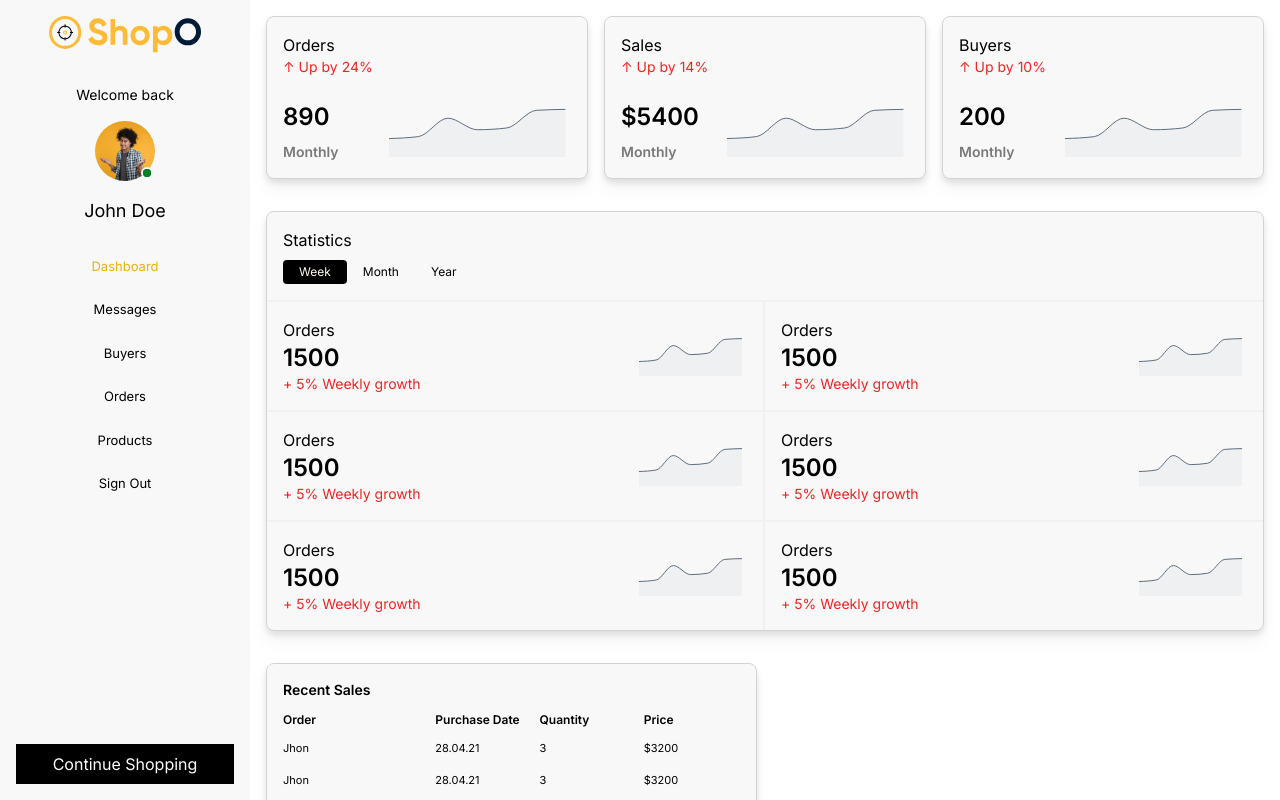
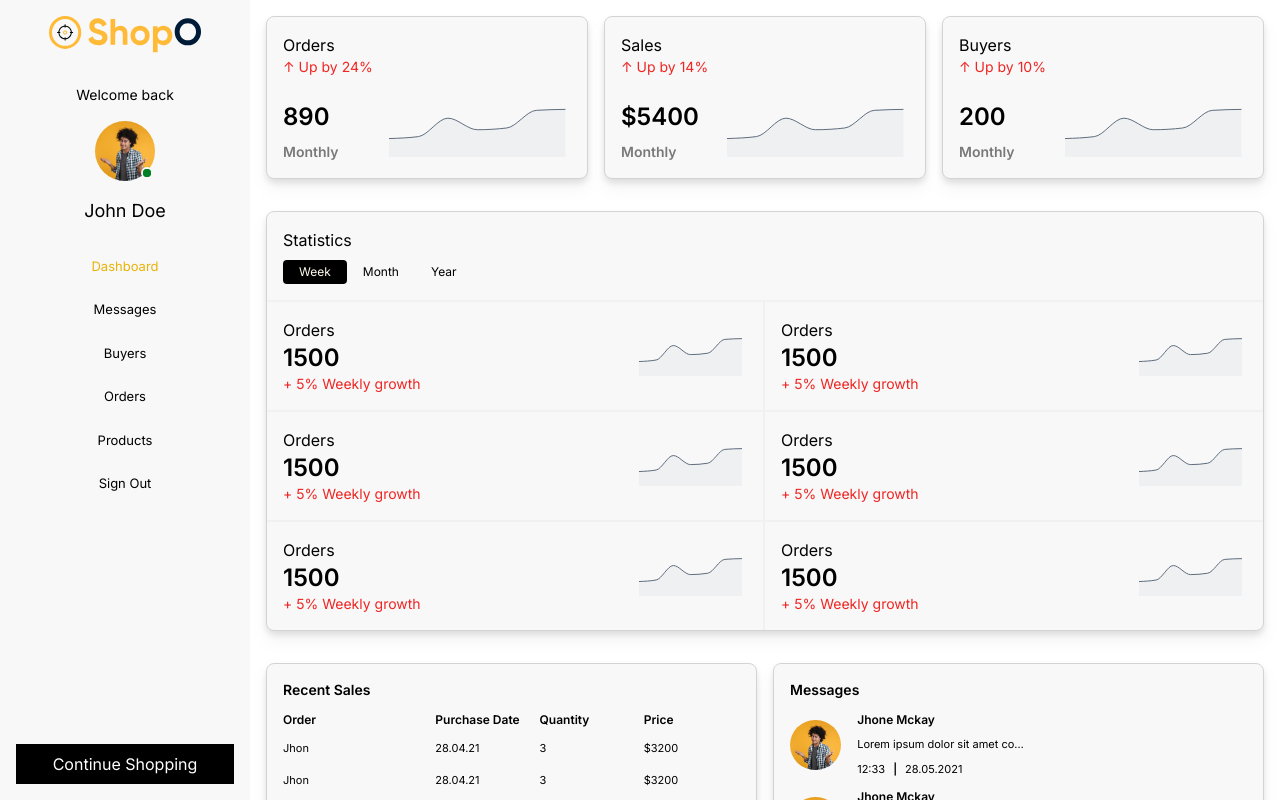
Before and after one commit to UzairMalik17/e-commerceSingle, a Next.js app: page /admin/dashboard in a window 1280 px wide. Shown: the top 800 px of the page. Built offline with nearby package versions, Linux system fonts and the light colour scheme.

Commit message:
Recent Messages Completed

```diff
--- a/components/Client/Dashboard/DashboardComponent.tsx
+++ b/components/Client/Dashboard/DashboardComponent.tsx
@@ -2,6 +2,7 @@ import React from "react";
 import OverviewCard from "./OverviewCard/OverviewCard";
 import Statistics from "./Statistics/Statistics";
 import RecentSales from "./RecentSales/RecentSales";
+import RecentMessages from "./RecentMessages/RecentMessages";
 const CardData = [
   {
     title: "Orders",
@@ -38,6 +39,7 @@ const DashboardComponent = () => {
       <Statistics />
       <div className="w-full h-[400px] grid lg:grid-cols-2 gap-4">
         <RecentSales />
+        <RecentMessages />
       </div>
     </div>
   );
--- /dev/null
+++ b/components/Client/Dashboard/RecentMessages/MessagesRow.tsx
@@ -0,0 +1,33 @@
+import React from "react";
+import Link from "next/link";
+interface Props {
+  img: string;
+  name: string;
+  msg: string;
+  time: string;
+  date: string;
+}
+const MessagesRow: React.FC<Props> = ({ img, name, msg, date, time }) => {
+  return (
+    <Link
+      href="admin/chat"
+      className="w-full flex flex-row gap-4 items-center justify-start">
+      <div
+        style={{
+          backgroundImage: `url(${img})`,
+        }}
+        className={`w-[60px] h-[50px] bg-center bg-cover bg-no-repeat rounded-full`}></div>
+      <div className="w-full flex flex-col items-start justify-start gap-2 text-[11px]">
+        <p className="font-semibold text-xs">{name}</p>
+        <p className="w-[170px] truncate">{msg}</p>
+        <div className="w-full flex items-center justify-start gap-2">
+          <p>{time}</p>
+          <p className="font-semibold">|</p>
+          <p>{date}</p>
+        </div>
+      </div>
+    </Link>
+  );
+};
+
+export default MessagesRow;
--- /dev/null
+++ b/components/Client/Dashboard/RecentMessages/RecentMessages.tsx
@@ -0,0 +1,104 @@
+import React from "react";
+import MessagesRow from "./MessagesRow";
+const messages = [
+  {
+    img: "/Assets/Dashboard/User.jpg",
+    name: "Jhone Mckay",
+    msg: "Lorem ipsum dolor sit amet consectetur adipisicing elit. Serecusandae quis quo. Itaque minus corrupti inventore hic cupidit atenobis quo fuga adipisci enim. Velit ipsa vero impedit dolorem delectus? Exercitationem!",
+    time: "12:33",
+    date: "28.05.2021",
+  },
+  {
+    img: "/Assets/Dashboard/User.jpg",
+    name: "Jhone Mckay",
+    msg: "Lorem ipsum dolor sit amet consectetur adipisicing elit. Serecusandae quis quo. Itaque minus corrupti inventore hic cupidit atenobis quo fuga adipisci enim. Velit ipsa vero impedit dolorem delectus? Exercitationem!",
+    time: "12:33",
+    date: "28.05.2021",
+  },
+  {
+    img: "/Assets/Dashboard/User.jpg",
+    name: "Jhone Mckay",
+    msg: "Lorem ipsum dolor sit amet consectetur adipisicing elit. Serecusandae quis quo. Itaque minus corrupti inventore hic cupidit atenobis quo fuga adipisci enim. Velit ipsa vero impedit dolorem delectus? Exercitationem!",
+    time: "12:33",
+    date: "28.05.2021",
+  },
+  {
+    img: "/Assets/Dashboard/User.jpg",
+    name: "Jhone Mckay",
+    msg: "Lorem ipsum dolor sit amet consectetur adipisicing elit. Serecusandae quis quo. Itaque minus corrupti inventore hic cupidit atenobis quo fuga adipisci enim. Velit ipsa vero impedit dolorem delectus? Exercitationem!",
+    time: "12:33",
+    date: "28.05.2021",
+  },
+  {
+    img: "/Assets/Dashboard/User.jpg",
+    name: "Jhone Mckay",
+    msg: "Lorem ipsum dolor sit amet consectetur adipisicing elit. Serecusandae quis quo. Itaque minus corrupti inventore hic cupidit atenobis quo fuga adipisci enim. Velit ipsa vero impedit dolorem delectus? Exercitationem!",
+    time: "12:33",
+    date: "28.05.2021",
+  },
+  {
+    img: "/Assets/Dashboard/User.jpg",
+    name: "Jhone Mckay",
+    msg: "Lorem ipsum dolor sit amet consectetur adipisicing elit. Serecusandae quis quo. Itaque minus corrupti inventore hic cupidit atenobis quo fuga adipisci enim. Velit ipsa vero impedit dolorem delectus? Exercitationem!",
+    time: "12:33",
+    date: "28.05.2021",
+  },
+  {
+    img: "/Assets/Dashboard/User.jpg",
+    name: "Jhone Mckay",
+    msg: "Lorem ipsum dolor sit amet consectetur adipisicing elit. Serecusandae quis quo. Itaque minus corrupti inventore hic cupidit atenobis quo fuga adipisci enim. Velit ipsa vero impedit dolorem delectus? Exercitationem!",
+    time: "12:33",
+    date: "28.05.2021",
+  },
+  {
+    img: "/Assets/Dashboard/User.jpg",
+    name: "Jhone Mckay",
+    msg: "Lorem ipsum dolor sit amet consectetur adipisicing elit. Serecusandae quis quo. Itaque minus corrupti inventore hic cupidit atenobis quo fuga adipisci enim. Velit ipsa vero impedit dolorem delectus? Exercitationem!",
+    time: "12:33",
+    date: "28.05.2021",
+  },
+  {
+    img: "/Assets/Dashboard/User.jpg",
+    name: "Jhone Mckay",
+    msg: "Lorem ipsum dolor sit amet consectetur adipisicing elit. Serecusandae quis quo. Itaque minus corrupti inventore hic cupidit atenobis quo fuga adipisci enim. Velit ipsa vero impedit dolorem delectus? Exercitationem!",
+    time: "12:33",
+    date: "28.05.2021",
+  },
+  {
+    img: "/Assets/Dashboard/User.jpg",
+    name: "Jhone Mckay",
+    msg: "Lorem ipsum dolor sit amet consectetur adipisicing elit. Serecusandae quis quo. Itaque minus corrupti inventore hic cupidit atenobis quo fuga adipisci enim. Velit ipsa vero impedit dolorem delectus? Exercitationem!",
+    time: "12:33",
+    date: "28.05.2021",
+  },
+  {
+    img: "/Assets/Dashboard/User.jpg",
+    name: "Jhone Mckay",
+    msg: "Lorem ipsum dolor sit amet consectetur adipisicing elit. Serecusandae quis quo. Itaque minus corrupti inventore hic cupidit atenobis quo fuga adipisci enim. Velit ipsa vero impedit dolorem delectus? Exercitationem!",
+    time: "12:33",
+    date: "28.05.2021",
+  },
+];
+const RecentMessages = () => {
+  return (
+    <div className="w-full h-[400px] flex flex-col items-start justify-start gap-3 bg-background border-[1px] drop-shadow-lg border-lightGray rounded-lg p-4">
+      <p className="w-full font-semibold text-sm">Messages</p>
+      <div className="w-full flex flex-col gap-3 items-start justify-start overflow-y-scroll ThinScrollbar">
+        {messages.map((item, index) => {
+          return (
+            <MessagesRow
+              key={index}
+              img={item.img}
+              name={item.name}
+              msg={item.msg}
+              date={item.date}
+              time={item.time}
+            />
+          );
+        })}
+      </div>
+    </div>
+  );
+};
+
+export default RecentMessages;
--- a/components/Client/Dashboard/Sidebar/Sidebar.tsx
+++ b/components/Client/Dashboard/Sidebar/Sidebar.tsx
@@ -54,8 +54,8 @@ const Sidebar = () => {
           <div className="w-full flex flex-col items-center justify-start gap-4">
             <p className="text-sm">Welcome back</p>
             <div className="relative w-[60px] h-[60px] bg-[url('/Assets/Dashboard/User.jpg')] bg-center bg-cover bg-no-repeat rounded-full group">
-              <div className="w-full h-full flex items-center justify-center rounded-full bg-black bg-opacity-0 group-hover:bg-opacity-50 hover:cursor-pointer transition-opacity">
-                <FiEdit className="w-[25px] h-[25px] text-white opacity-0 group-hover:opacity-100" />
+              <div className="w-full h-full flex items-center justify-center rounded-full bg-black-main bg-opacity-0 group-hover:bg-opacity-50 hover:cursor-pointer transition-opacity">
+                <FiEdit className="w-[25px] h-[25px] text-white-main opacity-0 group-hover:opacity-100" />
               </div>
               <div className="w-3 h-3 rounded-full bg-leafGreen absolute right-0.5 bottom-0.5 z-20 border-2 border-solid border-background">
                 <div className="w-full h-full rounded-full animate-ping bg-leafGreen z-20"></div>
```
